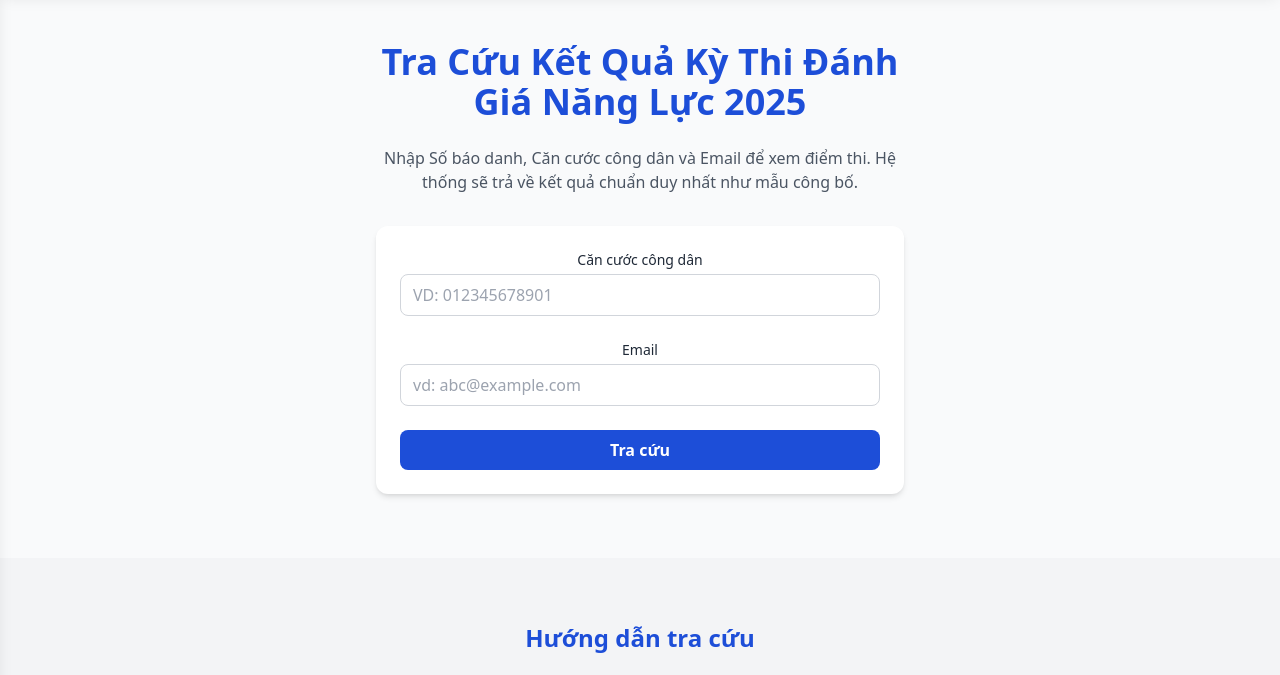
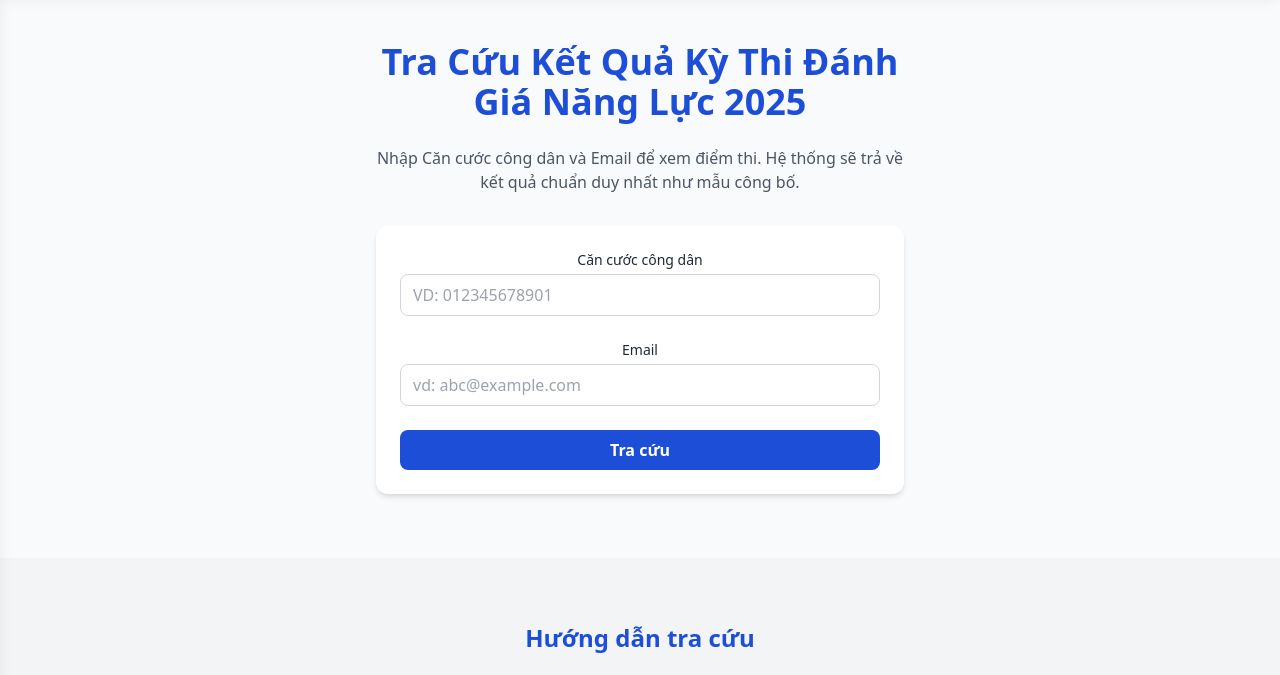
Before and after one commit to huydung1232007/tracuudgnl, a plain HTML site: page index.html in a window 1280 px wide. Shown: the part 70-745 px from the top of the page. Drawn offline with nearby package versions, Linux system fonts and the light colour scheme.

Commit message:
Update index.html

```diff
--- a/index.html
+++ b/index.html
@@ -43,7 +43,7 @@
           Tra Cứu Kết Quả Kỳ Thi Đánh Giá Năng Lực 2025
         </h1>
         <p class="mb-8 text-gray-600">
-          Nhập <span class="font-medium">Số báo danh</span>, <span class="font-medium">Căn cước công dân</span> và <span class="font-medium">Email</span> để xem điểm thi. Hệ thống sẽ trả về kết quả chuẩn duy nhất như mẫu công bố.
+          Nhập <span class="font-medium">Căn cước công dân</span> và <span class="font-medium">Email</span> để xem điểm thi. Hệ thống sẽ trả về kết quả chuẩn duy nhất như mẫu công bố.
         </p>
 
         <form id="lookupForm" class="space-y-6 rounded-xl bg-white p-6 shadow-md">
```
